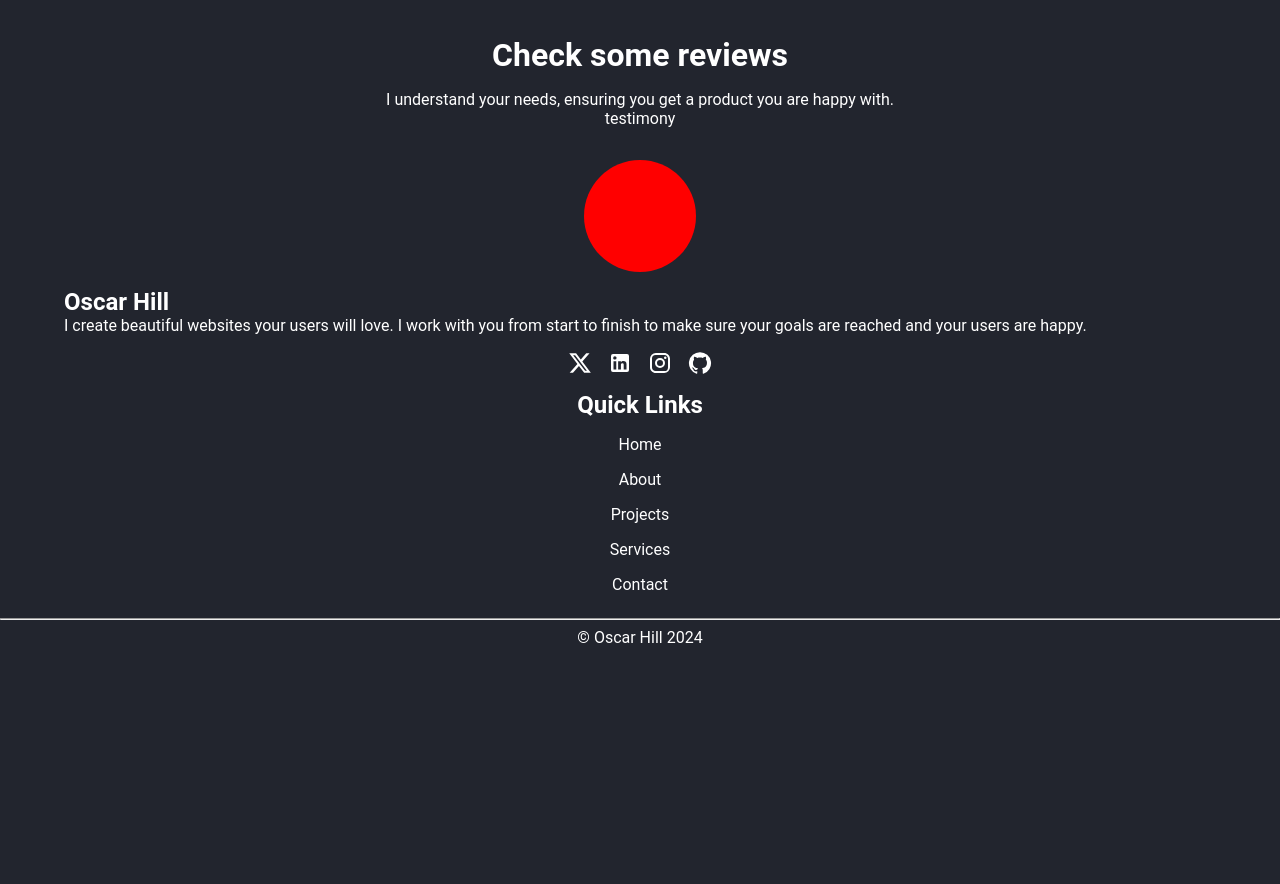
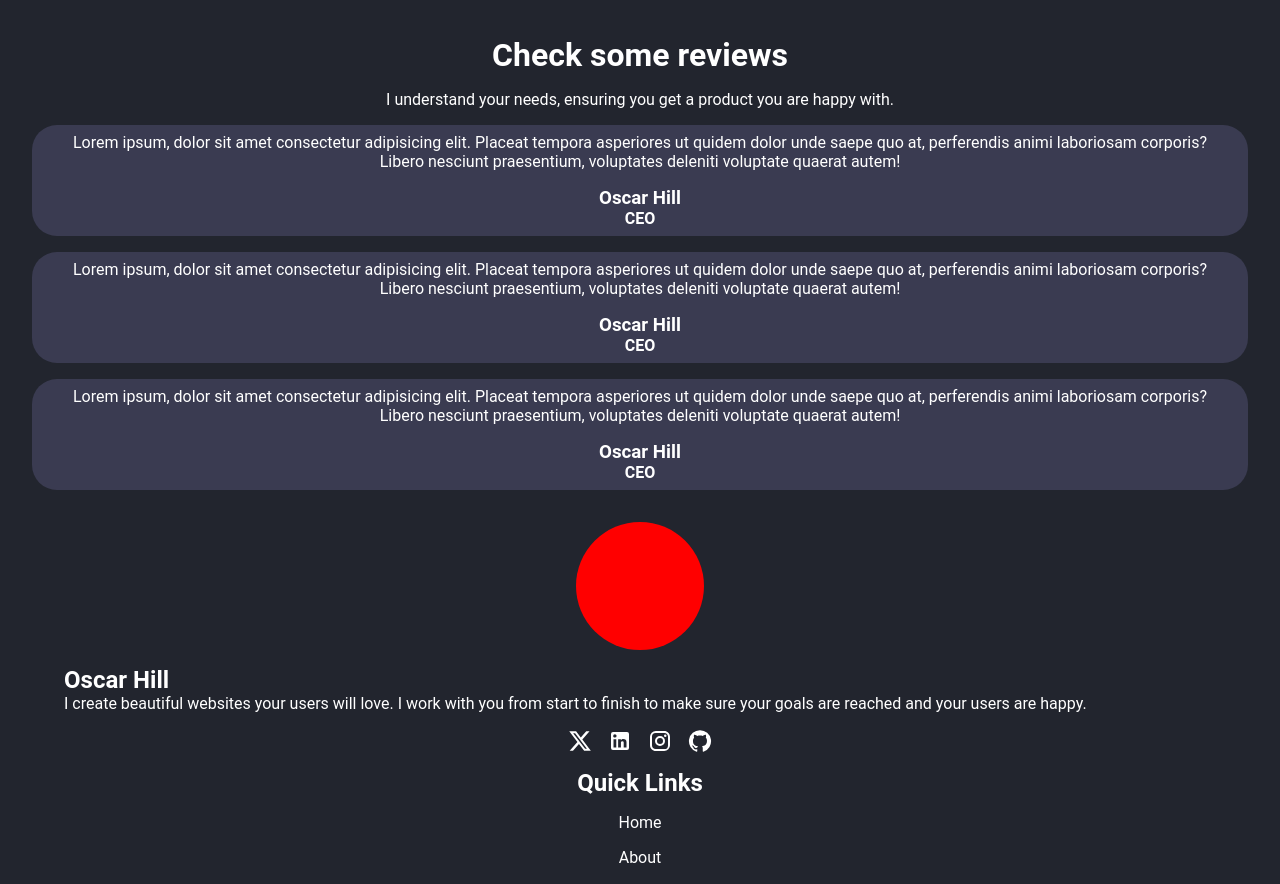
Before and after one commit to oscarhillz/CV, a React (Vite) app: page / in a window 1280 px wide. Shown: the part 1500-2384 px from the top of the page. Before the commit the page ends 2243 px from the top, so only its background shows below. Built offline with nearby package versions, Linux system fonts and the light colour scheme.

Commit message:
Testimonio v1

```diff
--- a/src/components/Footer/Footer.css
+++ b/src/components/Footer/Footer.css
@@ -8,8 +8,8 @@
 }
 
 .footer-img-circle{
-    height: 7rem;
-    width: 7rem;
+    height: 8rem;
+    width: 8rem;
     background-color: red;
     border-radius: 50%;
     display: inline-block;
--- /dev/null
+++ b/src/components/Testimonio/Testimonio.css
@@ -0,0 +1,6 @@
+
+.Testimonio{
+    background-color: var(--main-bg-color-3);
+    border-radius: 25px;
+    padding: 0.5rem;
+}
--- /dev/null
+++ b/src/components/Testimonio/Testimonio.jsx
@@ -0,0 +1,20 @@
+import './Testimonio.css'
+
+import TestimonioFooter from './TestimonioFooter/TestimonioFooter'
+
+import { Container } from '@mui/material';
+
+export default function Testimonio({nombre, cargo, img}) {
+  return (
+    <>
+    <div className="Testimonio">
+        <Container>
+            <p>Lorem ipsum, dolor sit amet consectetur adipisicing elit. Placeat tempora asperiores ut quidem dolor unde saepe quo at, perferendis animi laboriosam corporis? Libero nesciunt praesentium, voluptates deleniti voluptate quaerat autem!</p>
+        </ Container>
+
+        <TestimonioFooter nombre={nombre} cargo={cargo} img={img}/>
+
+    </div>
+    </>
+  );
+}
--- /dev/null
+++ b/src/components/Testimonio/TestimonioFooter/TestimonioFooter.css
@@ -0,0 +1,4 @@
+
+.TestimonioFooter{
+    padding-top: 1rem;
+}
--- /dev/null
+++ b/src/components/Testimonio/TestimonioFooter/TestimonioFooter.jsx
@@ -0,0 +1,15 @@
+import './TestimonioFooter.css'
+
+export default function TestimonioFooter({nombre, cargo}) {
+return (
+    <>
+    <div className="TestimonioFooter">
+            {/* <div className="Img" style={{backgroundImage: `url(${img})`}}></div> */}
+            <div className="Text">
+                    <h3>{nombre}</h3>
+                    <h4>{cargo}</h4>
+            </div>
+    </div>
+    </>
+);
+}
--- a/src/layouts/Home/Home.jsx
+++ b/src/layouts/Home/Home.jsx
@@ -5,6 +5,7 @@ import Button from '@mui/material/Button';
 import SearchIcon from '@mui/icons-material/Search';
 import { Container } from '@mui/material';
 import Navbar from '../../components/Navbar/Navbar';
+import Testimonio from '../../components/Testimonio/Testimonio';
 
 
 
@@ -50,8 +51,10 @@ export default function Home() {
         <h1>Check some reviews</h1>
         <Container>
           <p>I understand your needs, ensuring you get a product you are happy with.</p>
-          testimony
         </ Container>
+        <Testimonio nombre={'Oscar Hill'} cargo={'CEO'} />
+        <Testimonio nombre={'Oscar Hill'} cargo={'CEO'} />
+        <Testimonio nombre={'Oscar Hill'} cargo={'CEO'} />
 
       </div>
 
```
